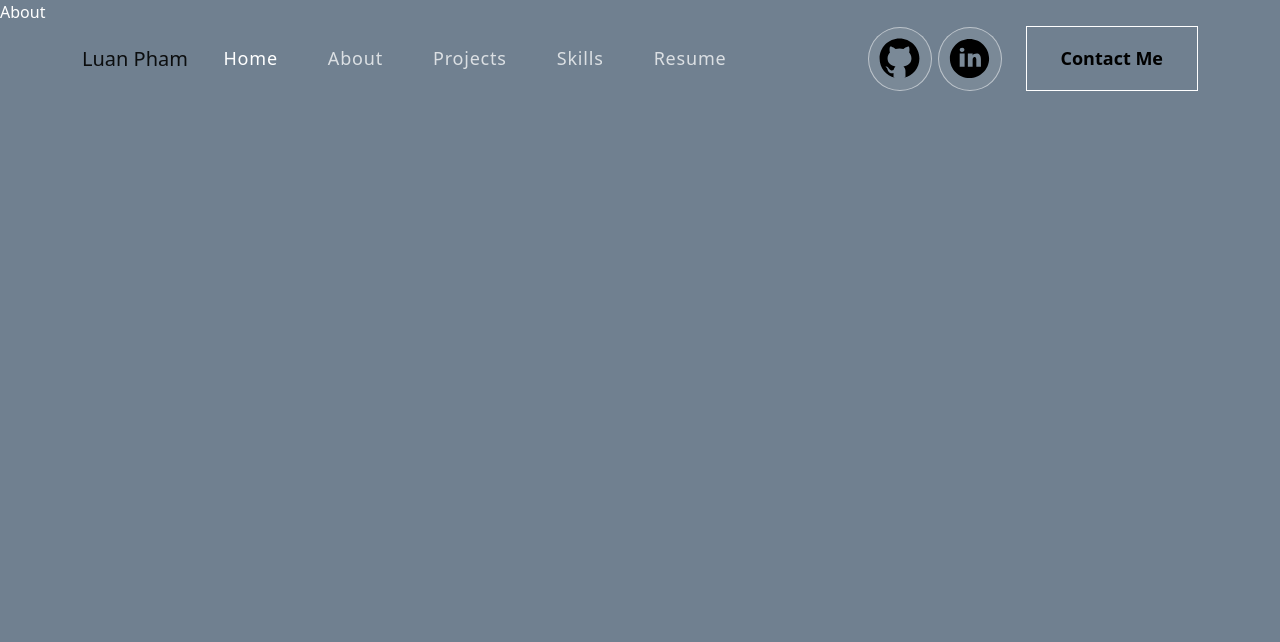
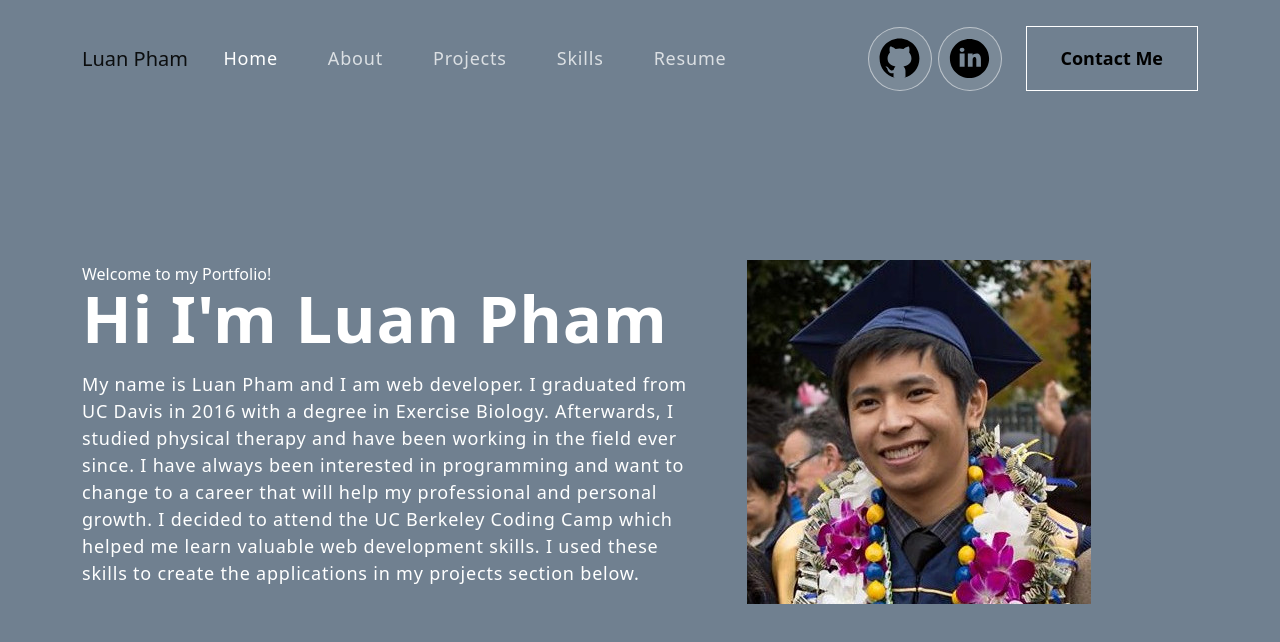
Before and after one commit to Luan-Pham/LP-Portfolio, a React (Create React App) app: page / in a window 1280 px wide. Shown: the top 642 px of the page. Built offline with nearby package versions, Linux system fonts and the light colour scheme.

Commit message:
About section added with picture

```diff
--- a/src/App.css
+++ b/src/App.css
@@ -234,3 +234,24 @@ nav.navbar .navbar-toggler[aria-expanded='true'] .navbar-toggler-icon::before {
 nav.navbar .navbar-toggler[aria-expanded='true'] .navbar-toggler-icon {
   border-color: transparent;
 }
+
+.banner {
+  margin-top: 0;
+  padding: 260px 0 100px 0;
+}
+
+.banner h1 {
+  font-size: 65px;
+  font-weight: 700;
+  letter-spacing: 0.8px;
+  line-height: 1;
+  margin-bottom: 20px;
+  display: block;
+}
+
+.banner p {
+  font-size: 18px;
+  letter-spacing: 0.8px;
+  line-height: 1.5em;
+  width: 96%;
+}
--- a/src/components/About.js
+++ b/src/components/About.js
@@ -1,8 +1,33 @@
 import React from 'react';
-import { Container, Row } from 'react-bootstrap';
+import { Container, Row, Col } from 'react-bootstrap';
+import Grad from '../assets/Grad.jpg';
 
 function About() {
-  return <div>About</div>;
+  return (
+    <div>
+      <Container className="banner" id="home">
+        <Row className="align-items-center">
+          <Col xs={12} md={6} xl={7}>
+            <span> Welcome to my Portfolio!</span>
+            <h1> Hi I'm Luan Pham</h1>
+            <p>
+              My name is Luan Pham and I am web developer. I graduated from UC
+              Davis in 2016 with a degree in Exercise Biology. Afterwards, I
+              studied physical therapy and have been working in the field ever
+              since. I have always been interested in programming and want to
+              change to a career that will help my professional and personal
+              growth. I decided to attend the UC Berkeley Coding Camp which
+              helped me learn valuable web development skills. I used these
+              skills to create the applications in my projects section below.
+            </p>
+          </Col>
+          <Col xs={12} md={6} xl={5}>
+            <img src={Grad} alt="Profile Pic" />
+          </Col>
+        </Row>
+      </Container>
+    </div>
+  );
 }
 
 export default About;
```
Also changed, not shown: src/assets/Grad.jpg (added).
